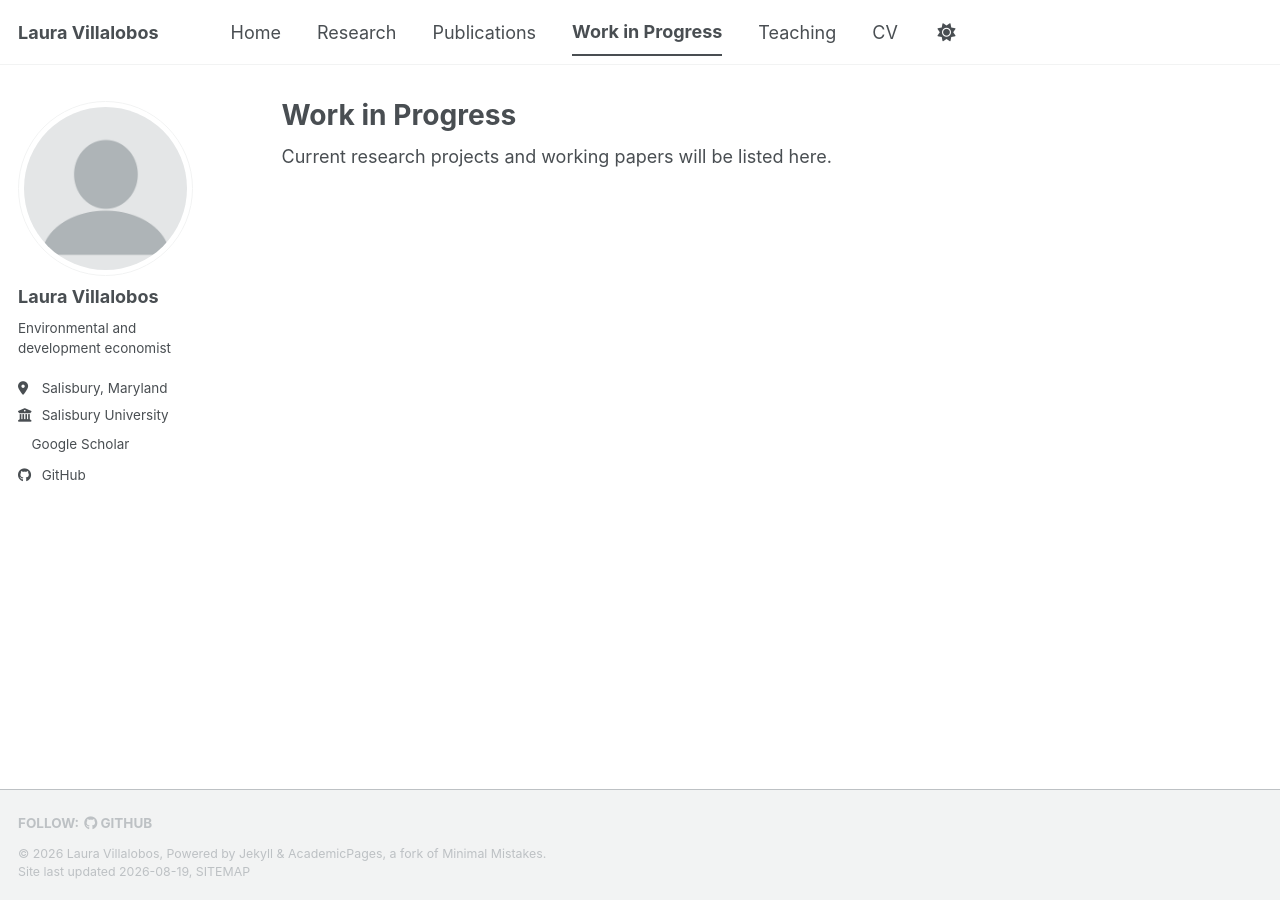
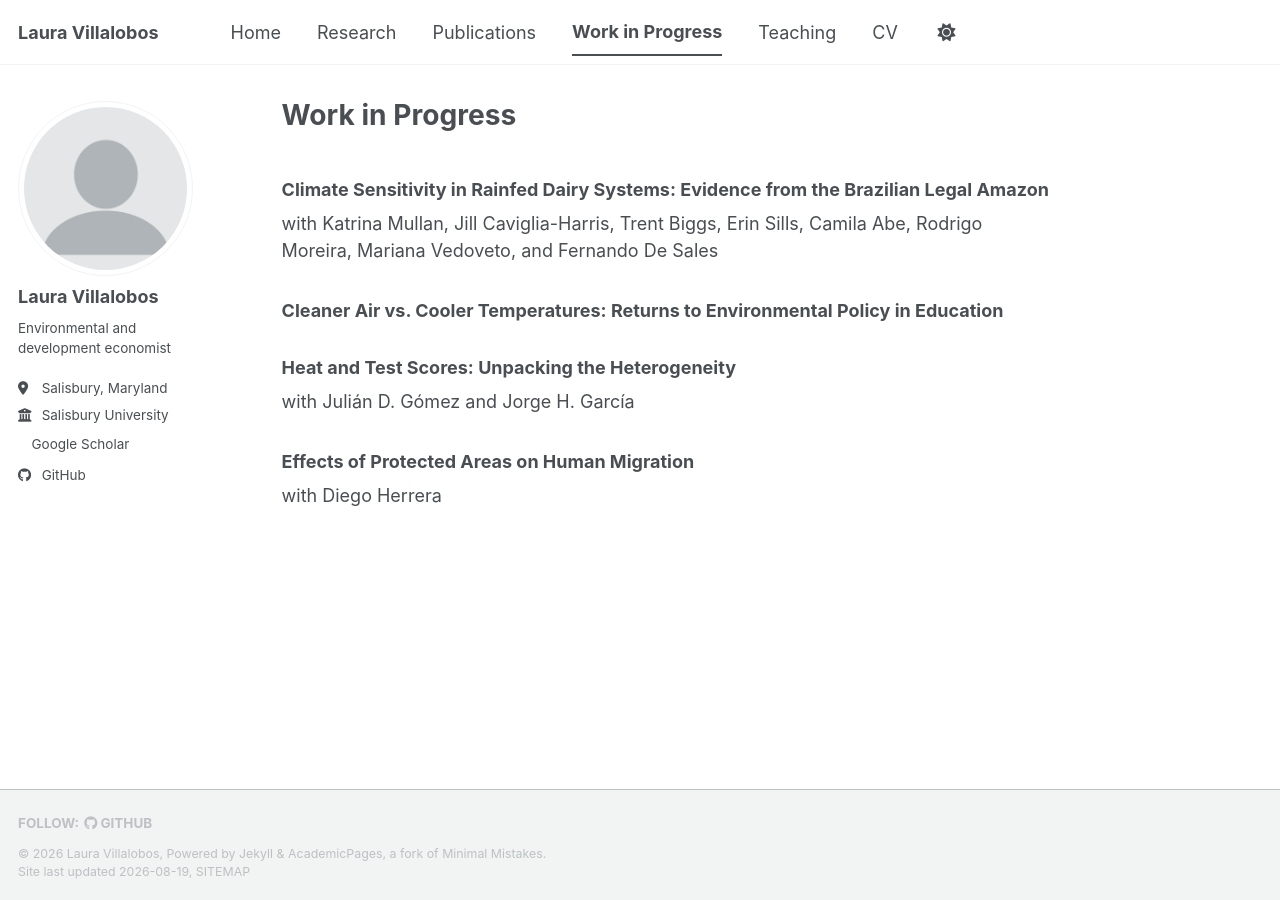
Before and after one commit to lavifi/lavifi.github.io, a Jekyll site: the page built from _pages/work-in-progress.md, in a window 1280 px wide. Built offline with Jekyll 4.4.1, drawn with Linux system fonts in a browser that asks for light colours; a style sheet for code colours, icons or effects is not loaded.

Commit message:
Populate Work in Progress page

```diff
--- a/_pages/work-in-progress.md
+++ b/_pages/work-in-progress.md
@@ -4,4 +4,16 @@ permalink: /work-in-progress/
 author_profile: true
 ---
 
-Current research projects and working papers will be listed here.
+### Climate Sensitivity in Rainfed Dairy Systems: Evidence from the Brazilian Legal Amazon
+
+with Katrina Mullan, Jill Caviglia-Harris, Trent Biggs, Erin Sills, Camila Abe, Rodrigo Moreira, Mariana Vedoveto, and Fernando De Sales
+
+### Cleaner Air vs. Cooler Temperatures: Returns to Environmental Policy in Education
+
+### Heat and Test Scores: Unpacking the Heterogeneity
+
+with Julián D. Gómez and Jorge H. García
+
+### Effects of Protected Areas on Human Migration
+
+with Diego Herrera
```
